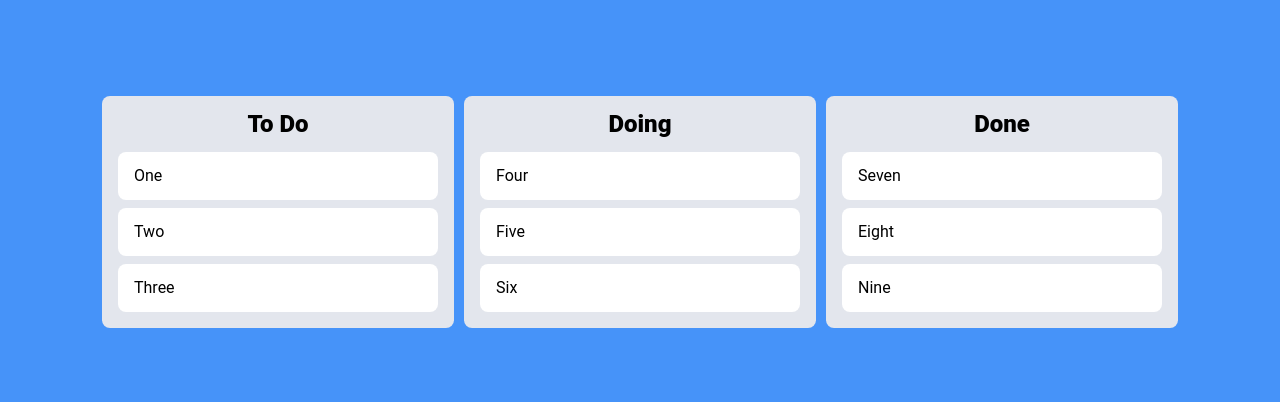
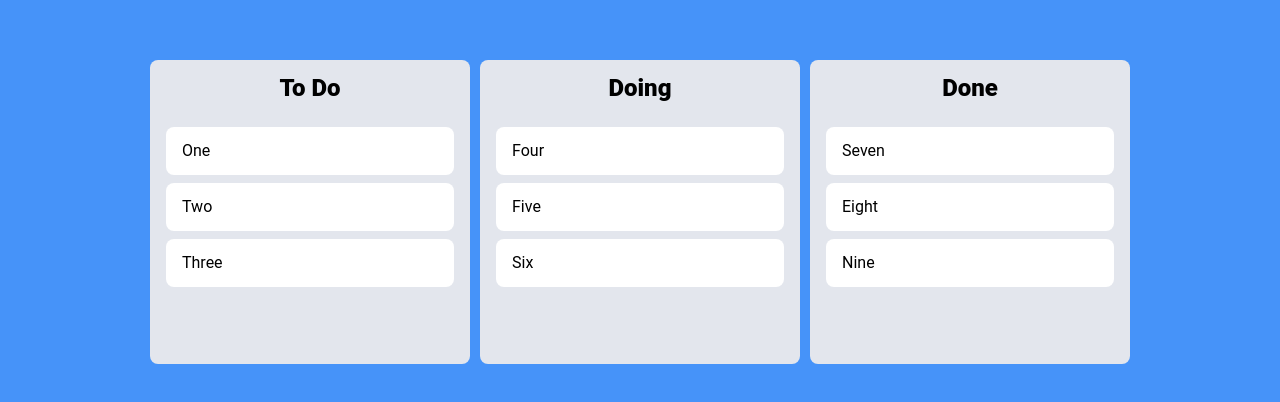
Before and after one commit to minuchi/react-trello, a React (Vite) app: page / in a window 1280 px wide. Shown: the part 188-590 px from the top of the page. Built offline with nearby package versions, Linux system fonts and the light colour scheme; the HTML template or start-up script is replaced by a standard one.

Commit message:
Add css using snapshot of react-beautiful-dnd

```diff
--- a/src/Board.tsx
+++ b/src/Board.tsx
@@ -10,29 +10,52 @@ interface BoardProps {
 
 const Wrapper = styled.ul`
   background-color: ${(props) => props.theme.boardColor};
-  padding: 1rem 1rem 0.5rem;
+  padding: 1rem 0 0;
   border-radius: 0.5rem;
   min-width: 20rem;
+  min-height: 18rem;
   margin: 0 auto;
+  display: flex;
+  flex-direction: column;
 `;
 
 const Title = styled.h2`
   display: flex;
   justify-content: center;
-  margin-bottom: 1rem;
+  margin-bottom: 0.7rem;
   font-size: 1.5rem;
   font-weight: 800;
 `;
 
-const Container = styled.div``;
+interface ContainerProps {
+  isDraggingOver: boolean;
+  isDraggingFromThis: boolean;
+}
+
+const Container = styled.div<ContainerProps>`
+  padding: 1rem 1rem 0.5rem;
+  flex-grow: 1;
+  background-color: ${(props) =>
+    props.isDraggingOver
+      ? '#dfe6e9'
+      : props.isDraggingFromThis
+      ? '#b2bec3'
+      : 'transparent'};
+  transition: background-color 0.2s linear;
+`;
 
 function Board({ droppableId, toDos }: BoardProps) {
   return (
     <Wrapper>
       <Title>{droppableId}</Title>
       <Droppable droppableId={droppableId}>
-        {(provided) => (
-          <Container ref={provided.innerRef} {...provided.droppableProps}>
+        {(provided, snapshot) => (
+          <Container
+            ref={provided.innerRef}
+            isDraggingOver={snapshot.isDraggingOver}
+            isDraggingFromThis={!!snapshot.draggingFromThisWith}
+            {...provided.droppableProps}
+          >
             {toDos.map((value, index) => (
               <ToDo draggableId={value} index={index} key={value}>
                 {value}
--- a/src/ToDo.tsx
+++ b/src/ToDo.tsx
@@ -8,19 +8,24 @@ interface ToDoProps {
   children: ReactNode;
 }
 
-const Card = styled.li`
-  background-color: ${(props) => props.theme.cardColor};
+const Card = styled.li<{ isDragging: boolean }>`
+  background-color: ${(props) =>
+    props.isDragging ? '#f1f2f6' : props.theme.cardColor};
+  transition: background-color 0.2s linear;
   padding: 1rem;
   border-radius: 0.5rem;
   margin: 0 0 0.5rem;
   min-width: 10rem;
+  box-shadow: ${(props) =>
+    props.isDragging ? '0 0.125rem 0.35rem rgba(0, 0, 0, 0.05)' : 'none'};
 `;
 
 function ToDo({ draggableId, index, children }: ToDoProps) {
   return (
     <Draggable draggableId={draggableId} index={index}>
-      {(provided) => (
+      {(provided, { isDragging }) => (
         <Card
+          isDragging={isDragging}
           ref={provided.innerRef}
           {...provided.dragHandleProps}
           {...provided.draggableProps}
```
